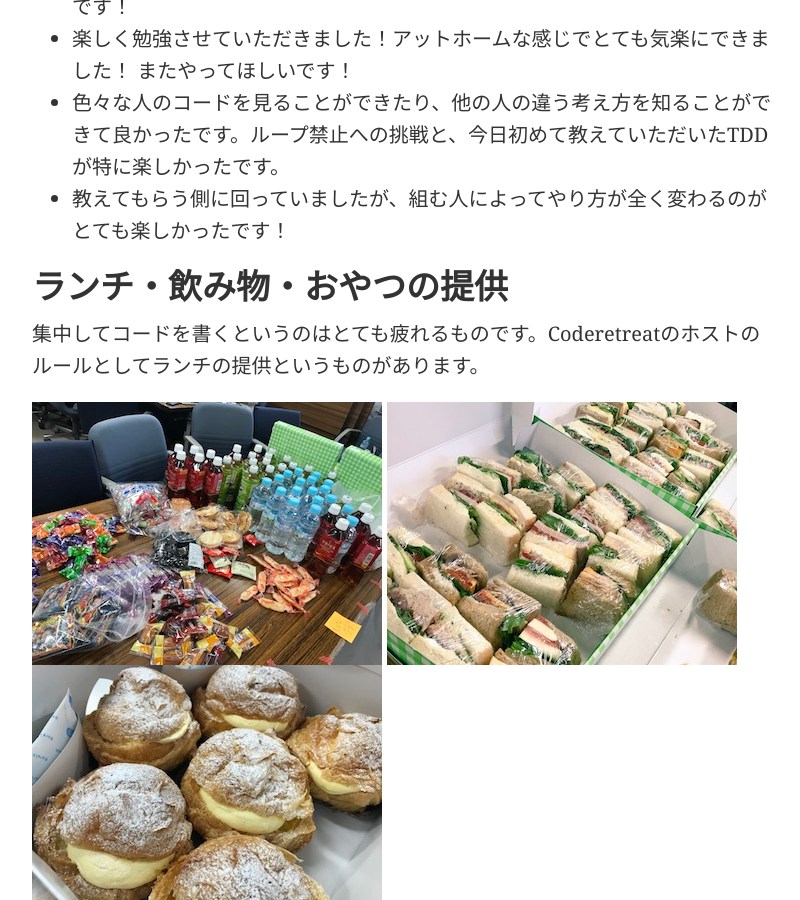
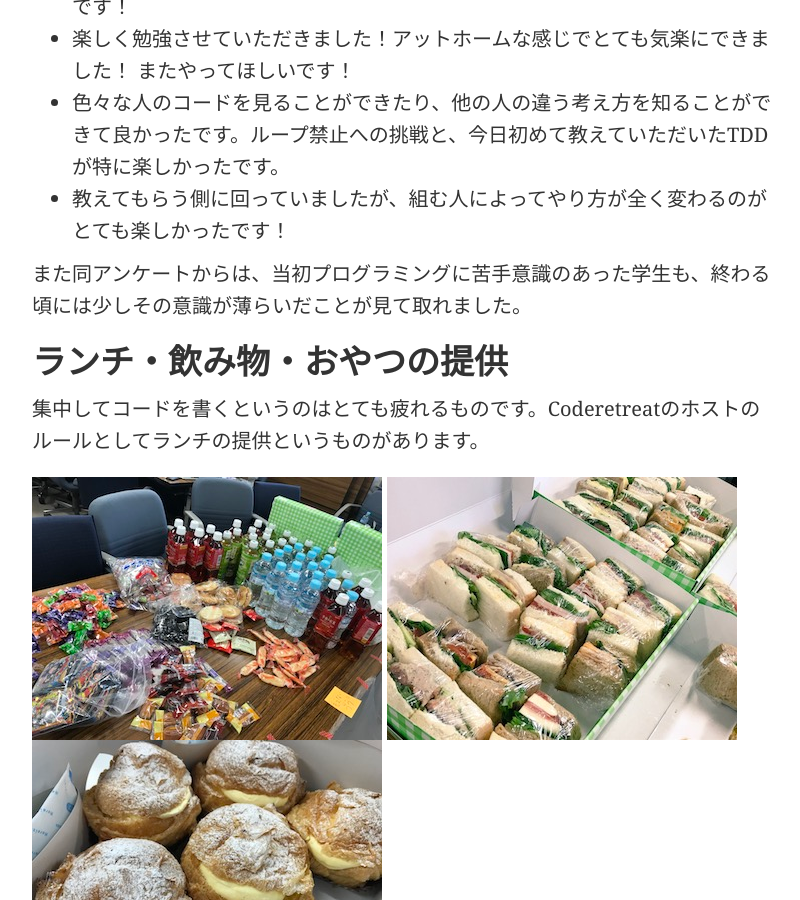
Before and after one commit to witblog/bitblog.github.io, a Jekyll site: the page built from _posts/2018-06-30-Coderetreat-for-Girls-2.md, in a window 1280 px wide and 900 px high, scrolled down 3236 px. Shown: the whole window, without its empty margins (43-843 px from the left). Built offline with Jekyll 4.4.1, drawn with Linux system fonts in a browser that asks for light colours; comment, search, counter and statistics services are not loaded.

Commit message:
次への布石のためにの指摘を受けて修正

```diff
--- a/_posts/2018-06-30-Coderetreat-for-Girls-2.md
+++ b/_posts/2018-06-30-Coderetreat-for-Girls-2.md
@@ -52,6 +52,8 @@ Coderetreatの狙いにもあるように、新しいことにチャレンジし
 - 色々な人のコードを見ることができたり、他の人の違う考え方を知ることができて良かったです。ループ禁止への挑戦と、今日初めて教えていただいたTDDが特に楽しかったです。
 - 教えてもらう側に回っていましたが、組む人によってやり方が全く変わるのがとても楽しかったです！
 
+また同アンケートからは、当初プログラミングに苦手意識のあった学生も、終わる頃には少しその意識が薄らいだことが見て取れました。
+
 ## ランチ・飲み物・おやつの提供
 集中してコードを書くというのはとても疲れるものです。Coderetreatのホストのルールとしてランチの提供というものがあります。
 
```
